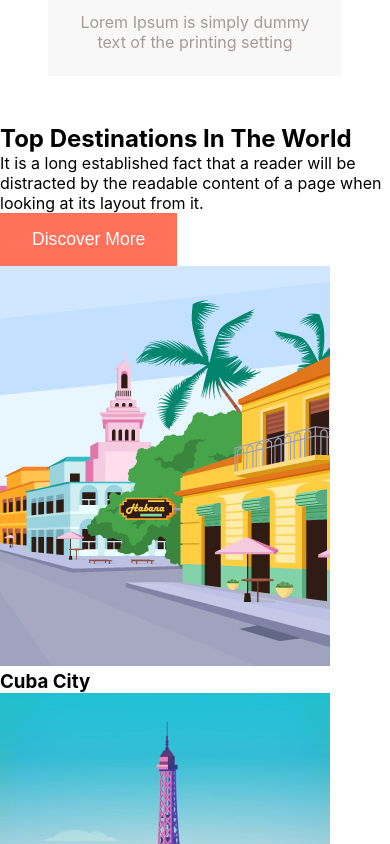
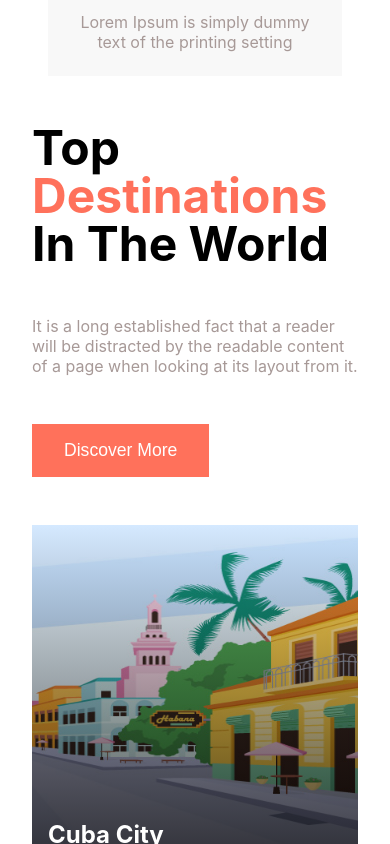
Before and after one commit to mrinnnmoy/ravel-react, a React (Vite) app: page / in a window 390 px wide. Shown: the part 2080-2924 px from the top of the page. Built offline with nearby package versions, Linux system fonts and the light colour scheme.

Commit message:
style destinations-components-responsive

```diff
--- a/src/components/Destinations/Destinations.jsx
+++ b/src/components/Destinations/Destinations.jsx
@@ -1,4 +1,5 @@
 import React from 'react';
+import "./Destinations.scss";
 import cuba from "../../assets/cuba.png";
 import paris from "../../assets/paris.png";
 import japan from "../../assets/japan.png";
--- a/src/components/Destinations/Destinations.scss
+++ b/src/components/Destinations/Destinations.scss
@@ -0,0 +1,64 @@
+.destination-section {
+  display: flex;
+  gap: 5rem;
+  .info {
+    flex: 1;
+    display: flex;
+    flex-direction: column;
+    justify-content: flex-start;
+    align-items: flex-start;
+    gap: 3rem;
+    h2 {
+      font-size: 3rem;
+      line-height: 3rem;
+      span {
+        color: var(--primary-color);
+      }
+    }
+    p {
+      color: var(--secondary-text);
+    }
+  }
+  .destinations {
+    flex: 2;
+    display: flex;
+    gap: 2rem;
+    .destination {
+      position: relative;
+      img {
+        height: 20rem;
+      }
+      .name {
+        position: absolute;
+        bottom: 0rem;
+        height: 100%;
+        width: 100%;
+        background: linear-gradient(
+          to bottom,
+          #ffffff14,
+          #000000ae
+        ); /* W3C, IE 10+/ Edge, Firefox 16+, Chrome 26+, Opera 12+, Safari 7+ */
+        display: flex;
+        flex-direction: column-reverse;
+        h3 {
+          margin-left: 1rem;
+          font-size: 1.5rem;
+          color: white;
+        }
+      }
+    }
+  }
+  @media screen and (min-width: 280px) and (max-width: 1080px) {
+    margin: 0rem 2rem;
+    flex-direction: column;
+    gap: 3rem;
+    .destinations {
+      flex-direction: column;
+      .destination {
+        img {
+          width: 100%;
+        }
+      }
+    }
+  }
+}
```
